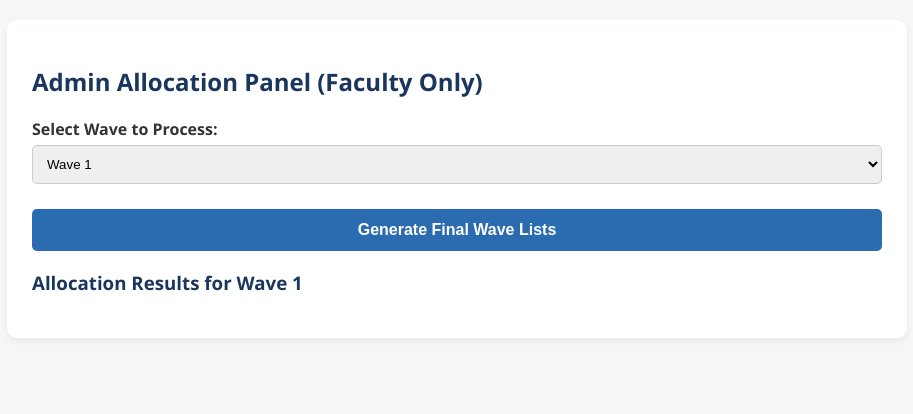
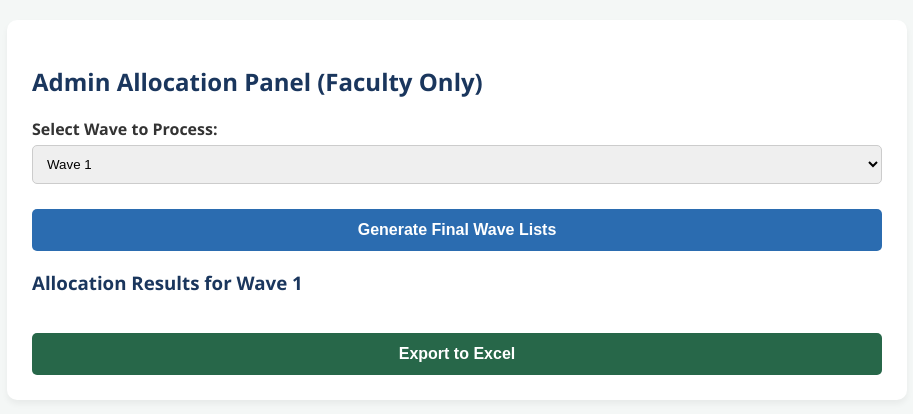
Before and after one commit to pharmacologydepartmentminia-png/admin_get_dept, a plain HTML site: page index.html in a window 1280 px wide. Both pictures are taken after a click on the button "Generate Final Wave Lists". Shown: the whole page, without its empty margins (183-1096 px from the left). Drawn offline with Linux system fonts and the light colour scheme; no server answers.

Commit message:
Update index.html

```diff
--- a/index.html
+++ b/index.html
@@ -98,6 +98,18 @@
                 html += '</table>';
                 div.innerHTML += html;
             }
+
+            // ADDED EXPORT FUNCTIONALITY:
+            div.innerHTML += `<button class="admin-btn" style="background-color: #276749; margin-top: 20px;" onclick="exportToExcel(${targetWave})">Export to Excel</button>`;
+        }
+
+        function exportToExcel(wave) {
+            const html = document.getElementById('results').innerHTML;
+            const blob = new Blob([html], { type: 'application/vnd.ms-excel' });
+            const a = document.createElement('a');
+            a.href = URL.createObjectURL(blob);
+            a.download = `Wave_${wave}_Allocations.xls`;
+            a.click();
         }
     </script>
 </body>
```
